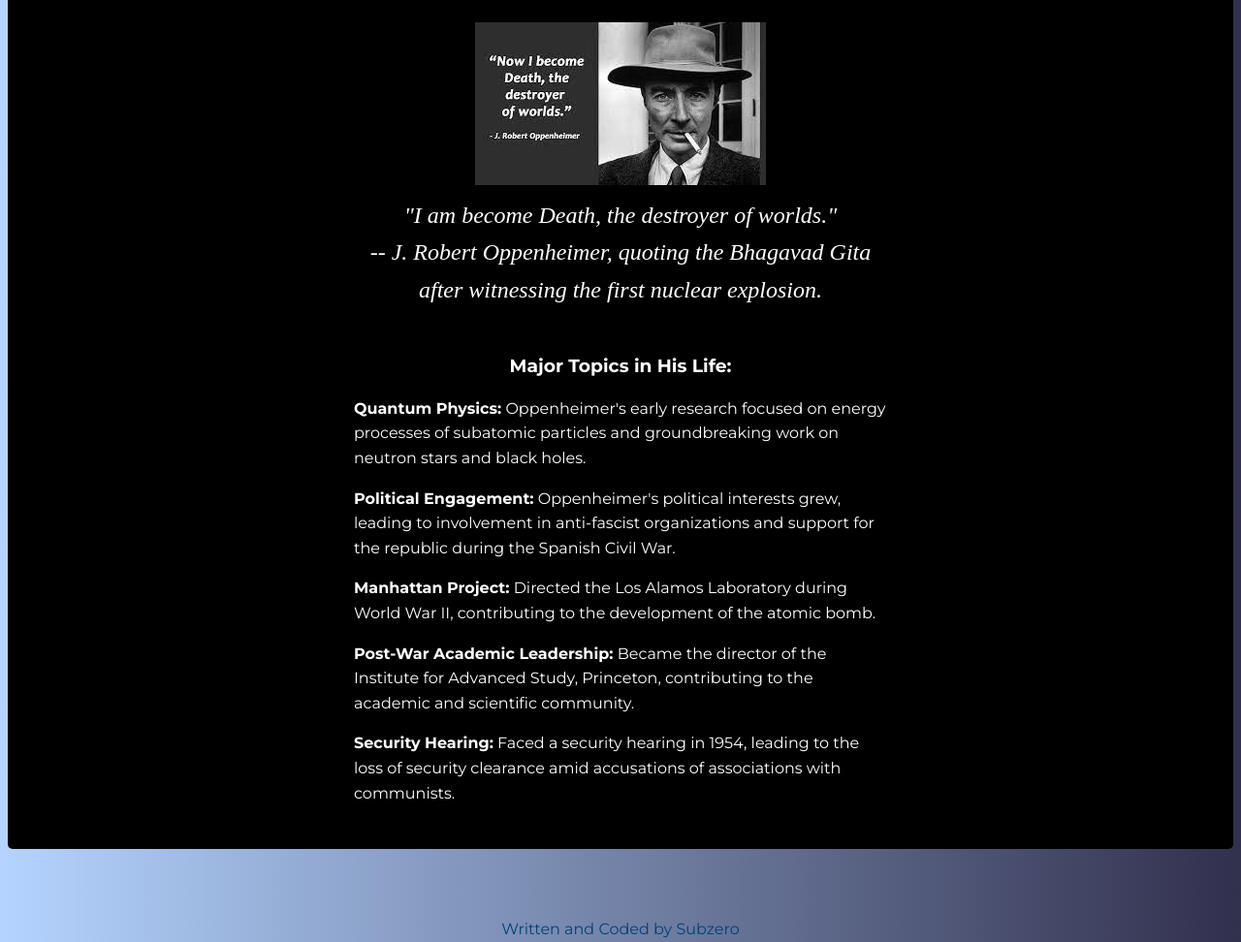
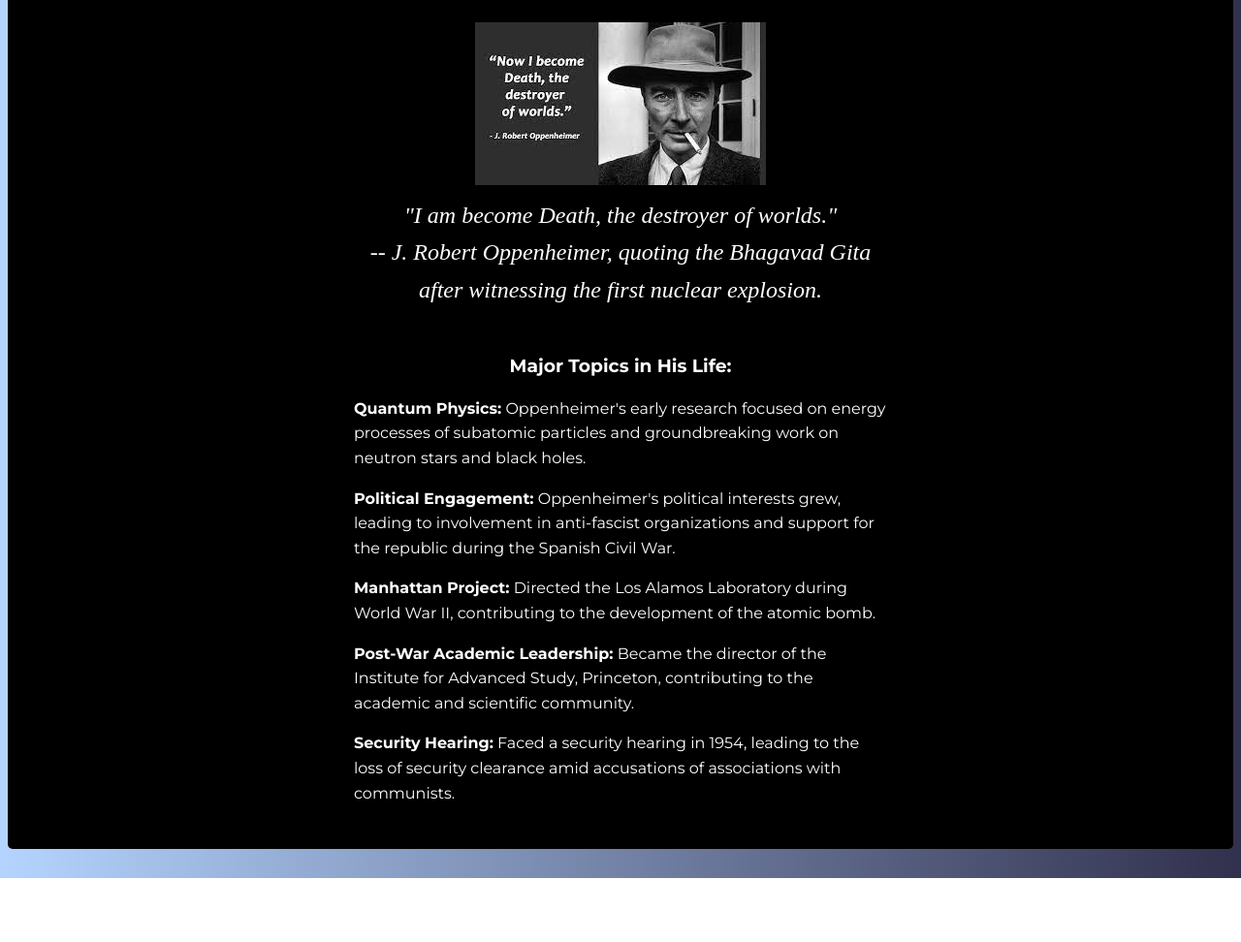
Before and after one commit to TheODDYSEY/Tribute-Website, a plain HTML site: page index.html in a window 1280 px wide. Shown: the part 2347-3319 px from the top of the page at 97% size. After the commit the page ends 3253 px from the top, so only its background shows below. Drawn offline with Linux system fonts and the light colour scheme.

Commit message:
Remove author name from index.html

```diff
--- a/index.html
+++ b/index.html
@@ -118,8 +118,5 @@
         </ul>
       </section>
     </main>
-    <div class="text-center" style="padding-top: 40px">
-      <p>Written and Coded by Subzero</p>
-    </div>
   </body>
 </html>
```
